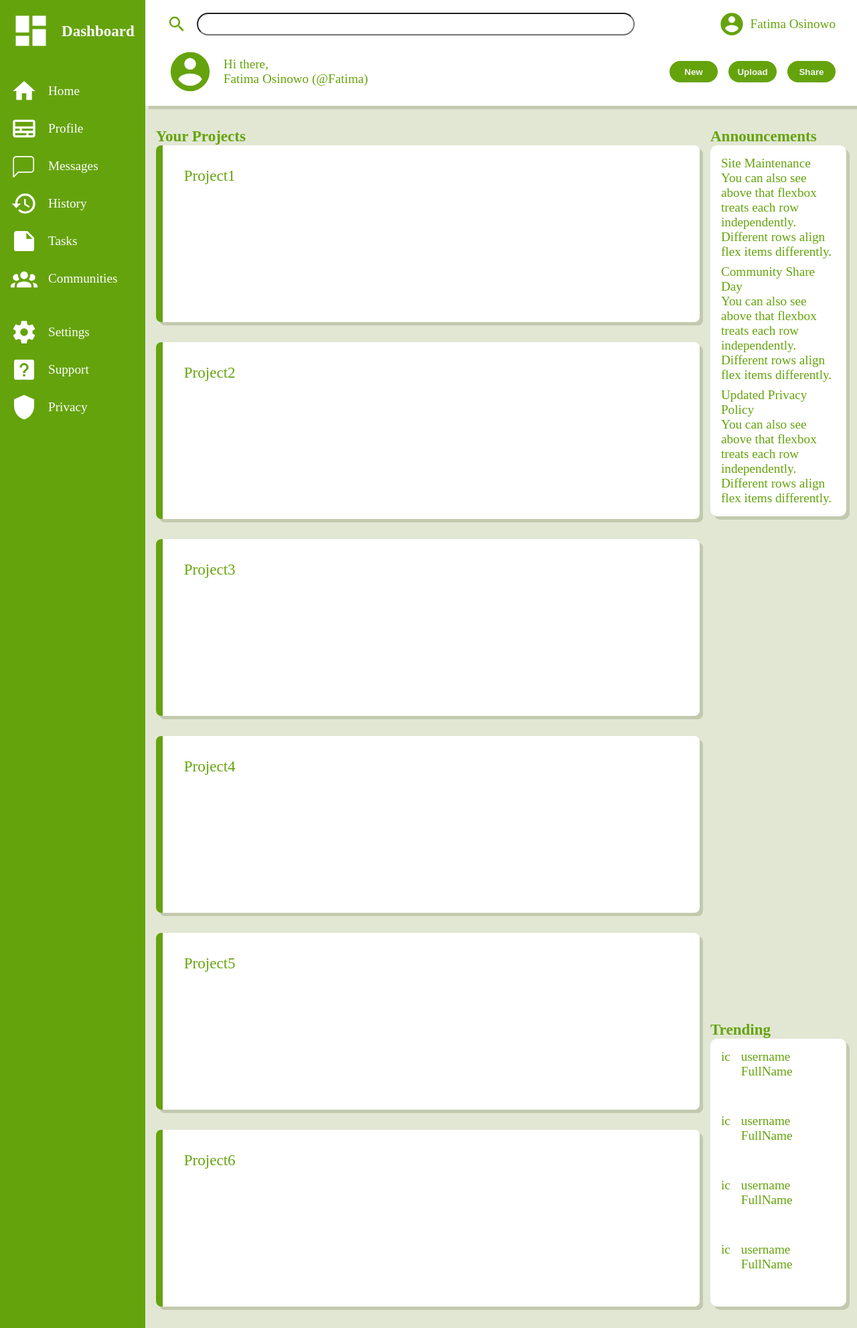
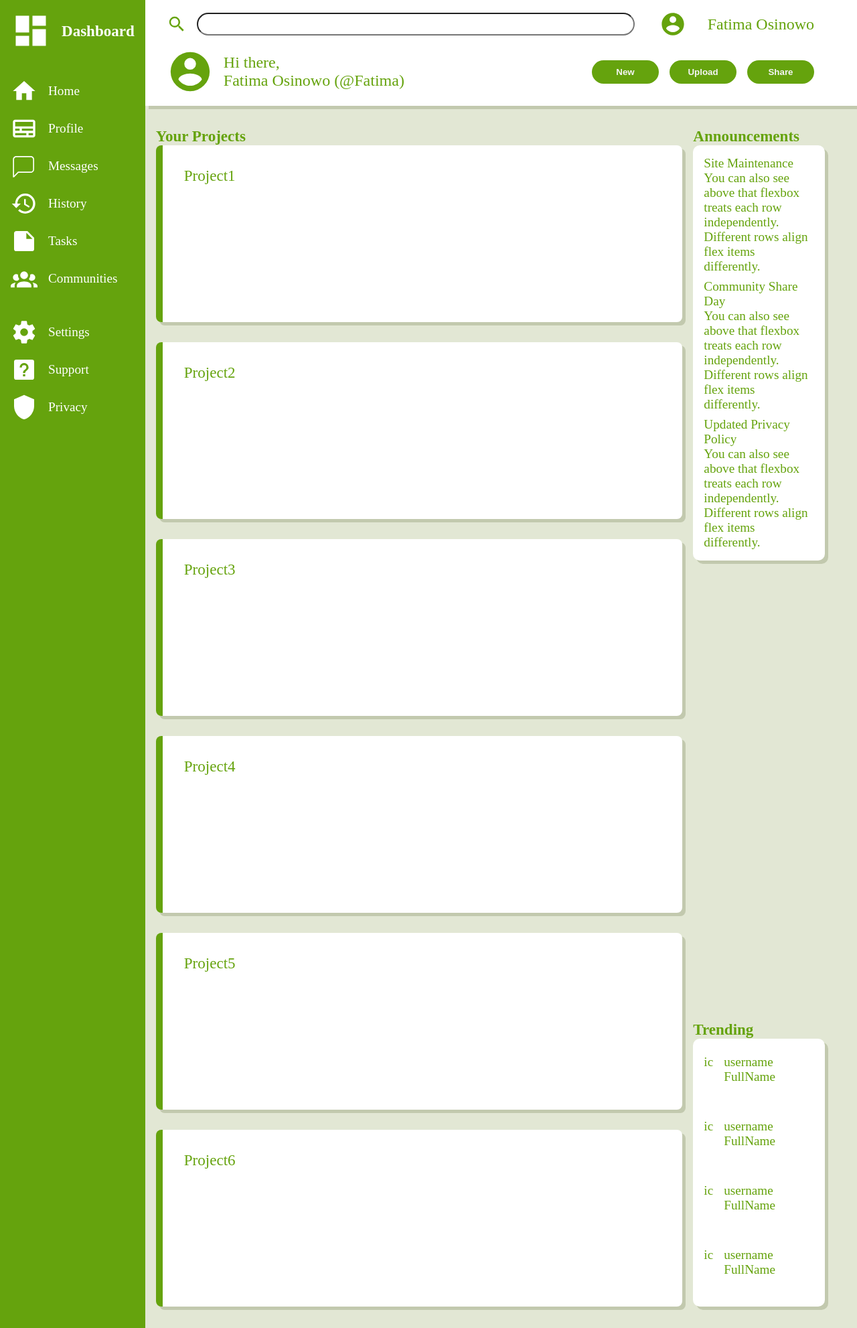
Before and after one commit to FatimaHassan26/admin-dashboard, a plain HTML site: page index.html in a window 1280 px wide. Shown: the whole page at 67% size. Drawn offline with Linux system fonts and the light colour scheme.

Commit message:
Fix padding in trending bars

```diff
--- a/style.css
+++ b/style.css
@@ -11,8 +11,6 @@ body {
     display: grid;
     grid-template-columns: 1fr 5fr;
     grid-template-rows: auto;
-
-
 }
 
 .header {
@@ -25,8 +23,8 @@ body {
     color: #65a30d;
     padding: 16px;
     padding-left: 32px;
-    padding-right: 32px;
-    font-size: larger;
+    padding-right: 64px;
+    font-size: x-large;
     box-shadow: 5px 5px #c2c9ae;
 }
 
@@ -55,12 +53,15 @@ body {
 
 .right-top-header {
     display: flex;
-    gap: 8px;
+    gap: 32px;
     align-items: center;
 }
 
 .right-top-header > img {
     height: 40px;
+}
+.right-top-header > .bell {
+    height: 20px;
 }
 
 .left-bottom-header {
@@ -82,8 +83,8 @@ body {
 }
 
 .right-bottom-header > button {
-    width: 72px;
-    height: 32px;
+    width: 100px;
+    height: 35px;
     border-radius: 24px;
     background-color: #65a30d;
     font-weight: 700;
@@ -137,6 +138,8 @@ body {
     font-size: larger;
     margin: 16px;
     margin-bottom: 32px;
+
+    padding-right: 32px;
 }
 
 .announcement-bars, .trending-bars {
@@ -161,9 +164,6 @@ body {
     border-left: 10px solid #65a30d;
 }
 
-.card1 {
-
-}
 .far-right-content {
     display: flex;
     flex-direction: column;
@@ -191,7 +191,6 @@ body {
     border-color: aquamarine;
 }
 
-
 .trending-bars{
     display: grid;
     gap: 16px;
@@ -200,14 +199,14 @@ body {
     border-radius: 10px;
     padding: 16px;
     box-shadow: 5px 5px #c2c9ae;
-    border-color: aquamarine;
     height: 400px;
 }
 
 .trending-bar {
     display: flex;
     gap: 16px;
-    border-color: red;
+    padding-bottom: 8px;
+    padding-top: 8px;
 }
 
 .content-head1, .content-head2, .content-head3, .item1 > span {
```
